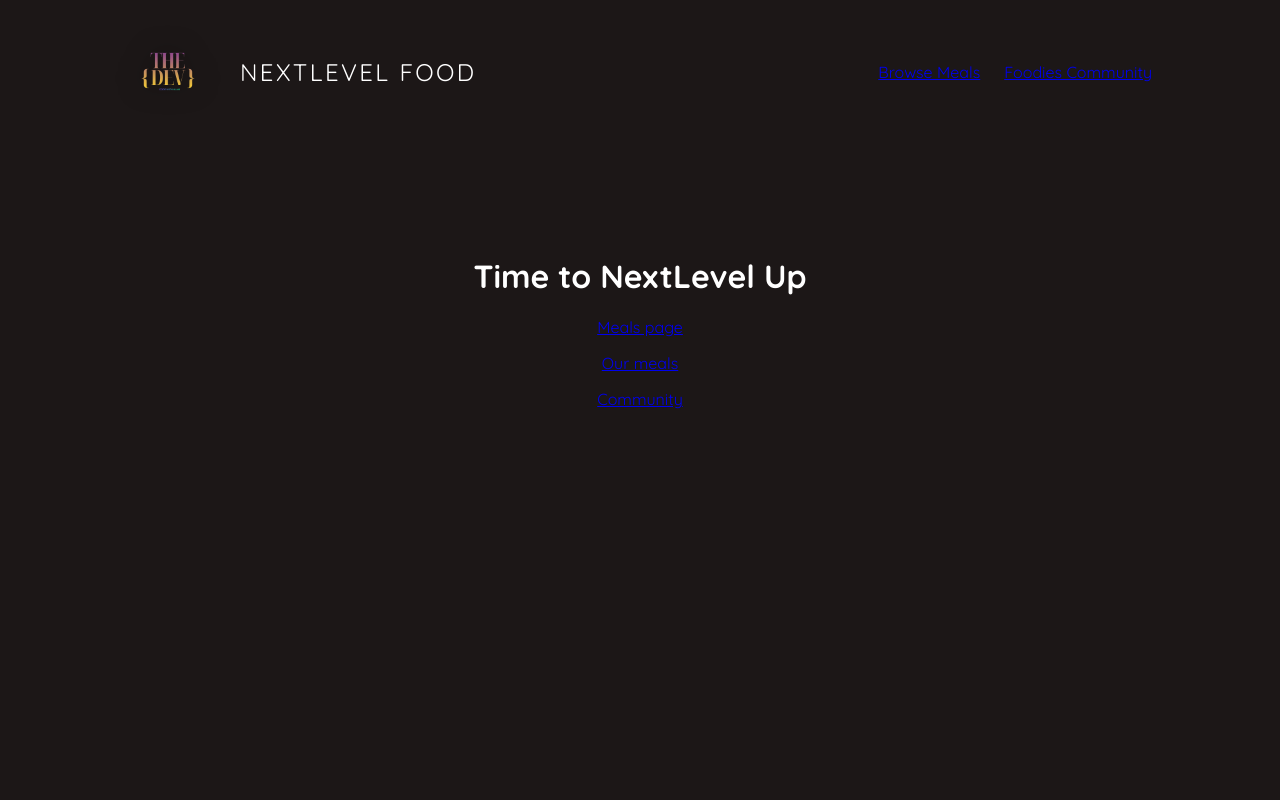
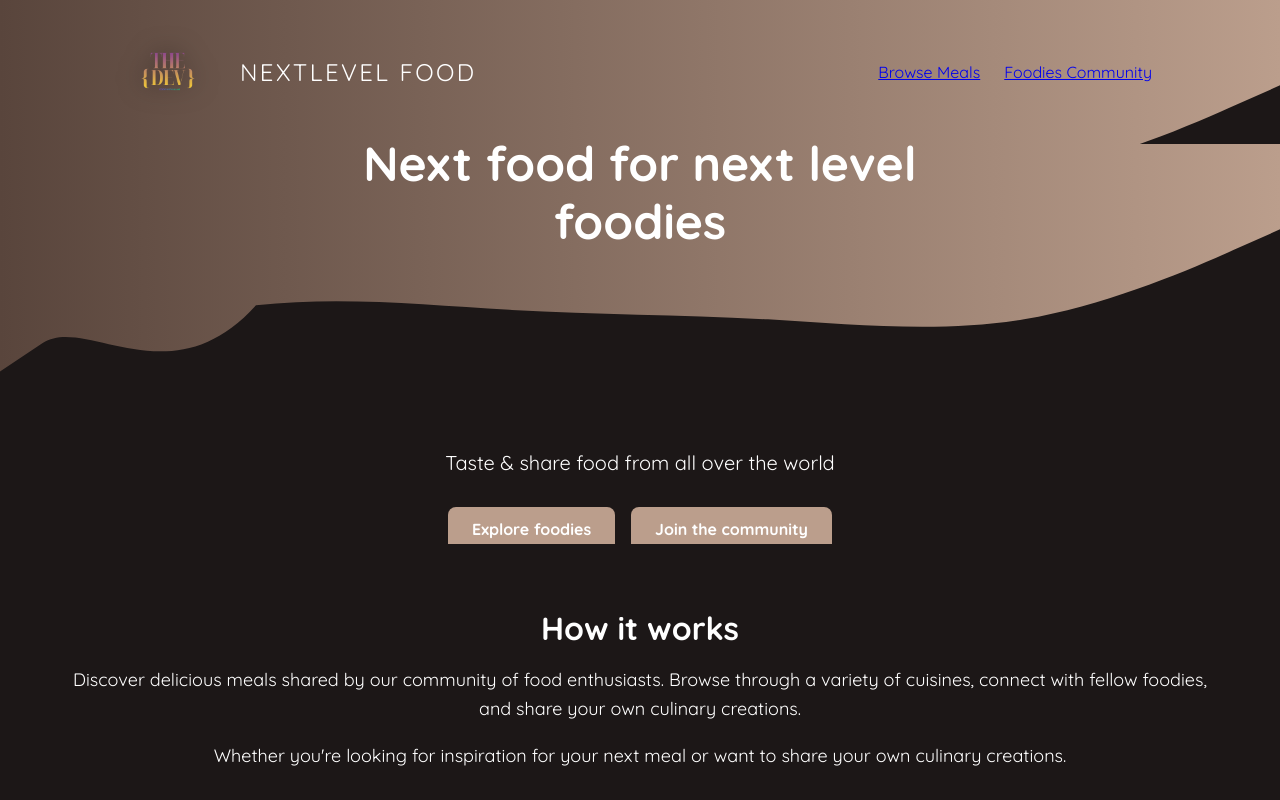
Before and after one commit to alainiranzi/Invading-Fullstack-with-Next-js, a Next.js app: page / in a window 1280 px wide. Shown: the top 800 px of the page. Built offline with nearby package versions, Linux system fonts and the light colour scheme.

Commit message:
populating the starting page content

```diff
--- a/src/app/components/main-header/main-header-background.js
+++ b/src/app/components/main-header/main-header-background.js
@@ -1,13 +1,18 @@
 import classes from "./main-header-background.module.css";
+
 export default function MainHeaderBackground() {
   return (
-
-        <div className={classes.background}>
-          <svg xmlns="http://www.w3.org/2000/svg" viewBox="0 0 1440 320" preserveAspectRatio="none">
+    <div className={classes['header-background']}>
+      <svg
+        className="absolute top-0 left-0 w-full h-full"
+        xmlns="http://www.w3.org/2000/svg"
+        viewBox="0 0 1440 320"
+        preserveAspectRatio="none"
+      >
         <defs>
           <linearGradient id="gradient" x1="0%" y1="0%" x2="100%" y2="0%">
-                <stop offset="0%" style={{ stopColor: "#59453c", stopOpacity: "1" }} />
-                <stop offset="100%" style={{ stopColor: "#bb9e8c", stopOpacity: "1" }} />
+            <stop offset="0%" stopColor="#59453c" stopOpacity={1} />
+            <stop offset="100%" stopColor="#bb9e8c" stopOpacity={1} />
           </linearGradient>
         </defs>
 
--- a/src/app/components/main-header/main-header-background.module.css
+++ b/src/app/components/main-header/main-header-background.module.css
@@ -0,0 +1,13 @@
+.header-background {
+  position: absolute;
+  top: 0;
+  left: 0;
+  width: 100%;
+  height: 320px;
+  z-index: -1;
+}
+.header-background svg {
+  width: 100%;
+  height: auto;
+  display: block;
+}
--- a/src/app/components/main-header/main-header.js
+++ b/src/app/components/main-header/main-header.js
@@ -2,9 +2,12 @@ import Link from "next/link";
 import Image from "next/image";
 import logoimg from "@/assets/logo.png";
 import classes from "./main-header.module.css";
+import MainHeaderBackground from "./main-header-background";
 
 export default function MainHeader() {
   return (
+    <>
+    <MainHeaderBackground />
     <header className={classes.header}>
       <Link className={classes.logo} href="/">
         <Image src={logoimg} alt="Meals on plate" priority/>
@@ -21,5 +24,6 @@ export default function MainHeader() {
         </ul>
       </nav>
     </header>
+    </>
   );
 }
--- a/src/app/globals.css
+++ b/src/app/globals.css
@@ -14,14 +14,6 @@ body {
   margin: 0;
 }
 
-.header-background {
-  position: absolute;
-  top: 0;
-  left: 0;
-  width: 100%;
-  height: 320px;
-  z-index: -1;
-}
 
 h1 {
   text-align: center;
--- a/src/app/layout.js
+++ b/src/app/layout.js
@@ -14,9 +14,8 @@ export default function RootLayout({ children }) {
       <body>
         <MainHeader />
 
-        <main className="page-content">
           {children}
-        </main>
+
       </body>
     </html>
   );
--- a/src/app/page.js
+++ b/src/app/page.js
@@ -1,14 +1,52 @@
 import Link from "next/link";
+import classes from "./page.module.css";
+import MainHeaderBackground from "./components/main-header/main-header-background";
+
+
+
 
 export default function Home() {
   return (
-    <main>
-      <h1>
-        Time to NextLevel Up
-        </h1>
-      <p><Link href='/meals'> Meals page</Link> </p>
-      <p><Link href='/meals/share'>Our meals</Link></p>
-      <p><Link href='/community'>Community</Link></p>
-    </main>
+    <>
+      <header className={classes.headerWrapper}>
+        <MainHeaderBackground />
+        <div className={classes.headerContent}>
+          <div className={classes.hero}>
+            <h1>Next food for next level foodies</h1>
+            <p>Taste & share food from all over the world</p>
+          </div>
+          <div className={classes.cta}>
+            <Link href="/meals">Explore foodies</Link>
+            <Link href="/community">Join the community</Link>
+          </div>
+        </div>
+      </header>
+
+      <main>
+        <section className={classes.section}>
+          <h2>How it works</h2>
+          <p>
+            Discover delicious meals shared by our community of food enthusiasts.
+            Browse through a variety of cuisines, connect with fellow foodies, and
+            share your own culinary creations.
+          </p>
+          <p>
+            Whether you're looking for inspiration for your next meal or want to
+            share your own culinary creations.
+          </p>
+        </section>
+        <section className={classes.section}>
+          <h2>Join the Community</h2>
+          <p>
+            Become a part of our vibrant community of food lovers. Share your
+            favorite recipes, exchange cooking tips, and connect with like-minded
+            individuals who share your passion for food.
+          </p>
+          <p>
+            Sign up today and start exploring the world of delicious meals!
+          </p>
+        </section>
+      </main>
+    </>
   );
 }
--- /dev/null
+++ b/src/app/page.module.css
@@ -0,0 +1,66 @@
+.headerWrapper {
+  position: relative;
+  width: 100%;
+  height: 400px; /* height of header */
+  display: flex;
+  justify-content: center;
+  align-items: center;
+  overflow: hidden;
+}
+
+.headerContent {
+  position: absolute;
+  top: 50%;
+  left: 50%;
+  transform: translate(-50%, -50%);
+  text-align: center;
+  color: white; /* ensures contrast with gradient */
+  z-index: 10;
+}
+
+.hero h1 {
+  font-size: 3rem;
+  margin-bottom: 1rem;
+  line-height: 1.2;
+  padding-bottom: 180px;
+}
+
+.hero p {
+  font-size: 1.25rem;
+  margin-bottom: 2rem;
+}
+
+.cta a {
+  display: inline-block;
+  background-color: #bb9e8c;
+  color: #fff;
+  padding: 0.75rem 1.5rem;
+  margin: 0 0.5rem;
+  border-radius: 0.5rem;
+  text-decoration: none;
+  font-weight: bold;
+  transition: background 0.3s ease;
+  padding-bottom: 30px;
+}
+
+.cta a:hover {
+  background-color: #59453c;
+}
+
+.section {
+  max-width: 75rem;
+  margin: 4rem auto;
+  padding: 0 1rem;
+}
+
+.section h2 {
+  font-size: 2rem;
+  margin-bottom: 1rem;
+  text-align: center;
+}
+
+.section p {
+  font-size: 1.125rem;
+  line-height: 1.6;
+  margin-bottom: 1rem;
+}
```
Lines whose indentation alone changed are shown as unchanged.
